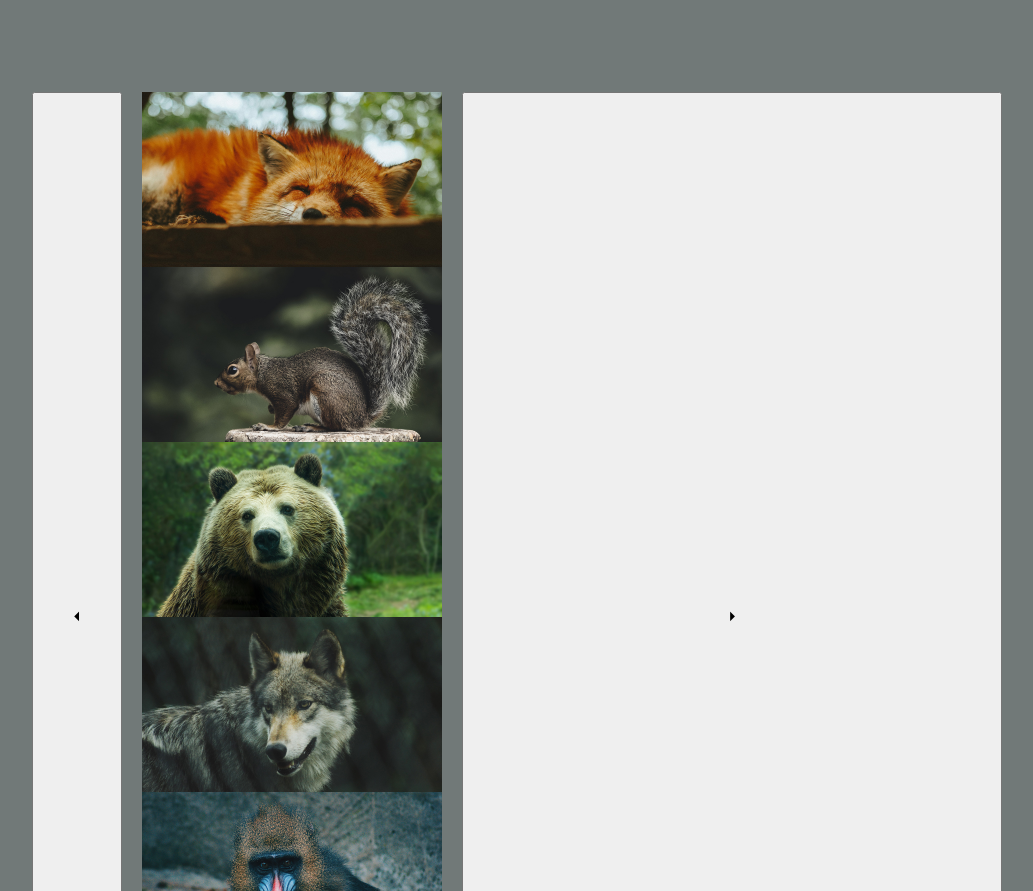
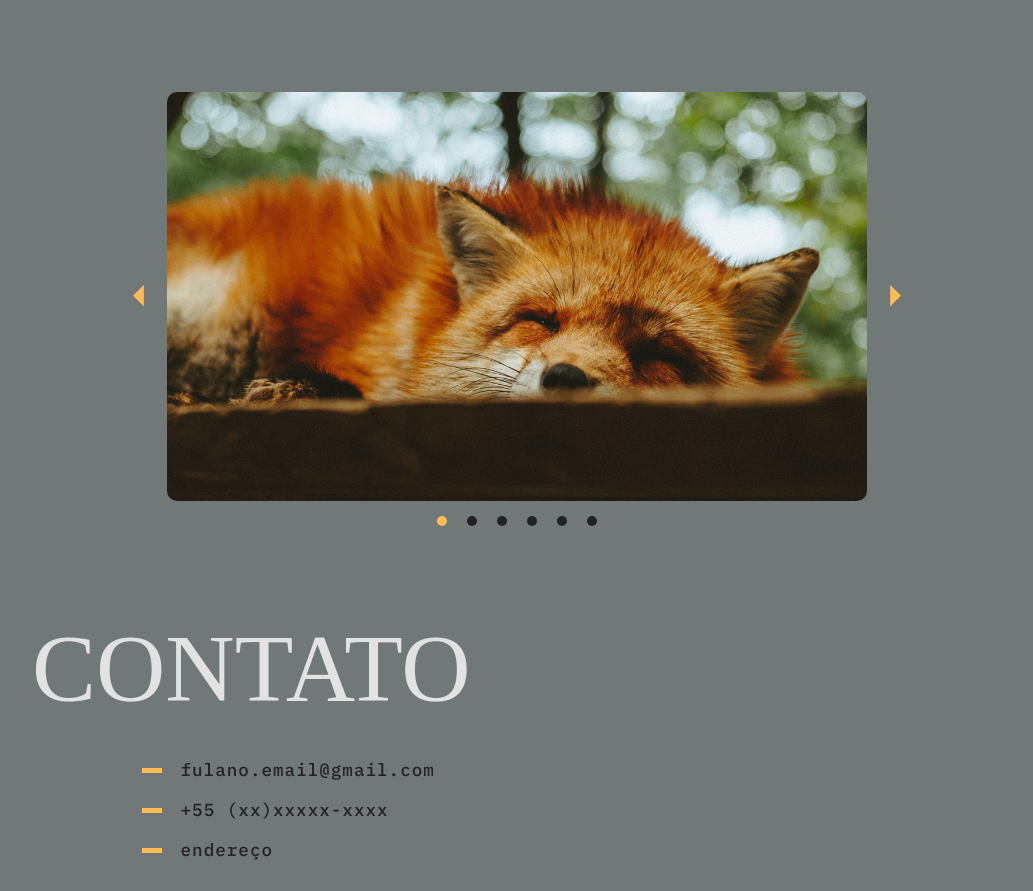
Before and after one commit to NAILTONSR11/PROJETO_SENAI_Clone-National-Geo, a plain HTML site: page index.html in a window 1280 px wide. Shown: the part 1359-2250 px from the top of the page, without its empty margins (123-1156 px from the left). Drawn offline with Linux system fonts and the light colour scheme; a web font is replaced by a local one.

Commit message:
Arquivo style.css modificado, bem como os arquivos de sectioCurio, sectionAnimais. Também foi feita a estilização do slide.

```diff
--- a/src/styles/layout/sectionAnimais.css
+++ b/src/styles/layout/sectionAnimais.css
@@ -13,6 +13,7 @@
 
 .animais-description {
     grid-column: 3;
+    padding-right: 15px;
 }
 
 .animais-description section {
--- a/src/styles/layout/sectionCurio.css
+++ b/src/styles/layout/sectionCurio.css
@@ -4,6 +4,7 @@
 
 .list-curiosidades {
     grid-column: 2 / 4;
+    padding-right: 40px;
 }
 
 .list-curiosidades dt {
--- /dev/null
+++ b/src/styles/layout/slider.css
@@ -0,0 +1,61 @@
+.box-slider {
+    display: flex;
+    justify-content: center;
+    align-items: center;
+    grid-column: 2 / 4;
+}
+
+.arrow {
+    background: none;
+    font-size: 30px;
+    border: none;
+    cursor: pointer;
+    color: var(--cor3);
+}
+
+.slider {
+    width: 700px;
+    overflow: hidden;
+    border-radius: 10px;
+}
+
+.slides {
+    display: flex;
+    transition: transform .5s;
+}
+
+.slide {
+    min-width: 100%;
+}
+
+.dots {
+    display: flex;
+    justify-content: center;
+    margin-top: -80px;
+    grid-column: 2 / 4;
+}
+
+.dot {
+    width: 10px;
+    height: 10px;
+    border-radius: 50%;
+    background-color: var(--cor4);
+    cursor: pointer;
+}
+
+/*Manipulação do JavaScript*/
+.dot.ativo {
+    background-color: var(--cor3);
+}
+
+@media (max-width: 650px){
+    .box-slider {
+        grid-column: 1 / 3;
+    }
+
+    .dots {
+        grid-column: 1 / 3;
+        margin: 0 auto;
+        margin-top: -130px;
+    }
+}
--- a/src/styles/style.css
+++ b/src/styles/style.css
@@ -2,5 +2,6 @@
 @import url('layout/header.css');
 @import url('layout/sectionAnimais.css');
 @import url('layout/sectionCurio.css');
+@import url('layout/slider.css');
 @import url('layout/contatos.css');
 @import url('layout/footer.css');
```
